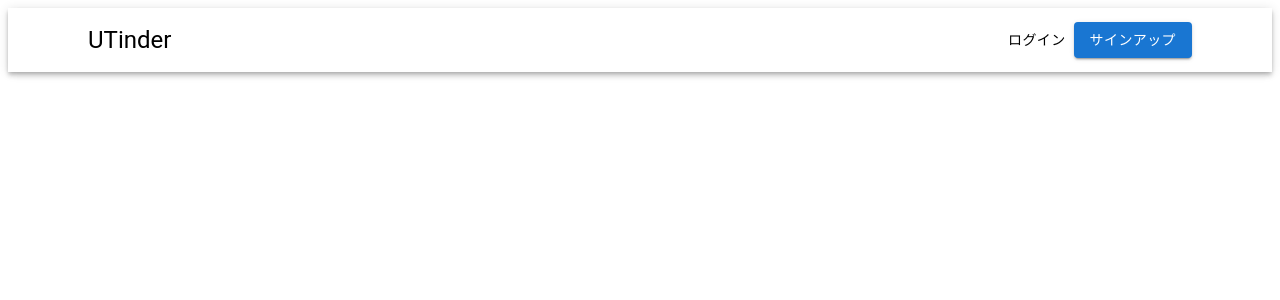
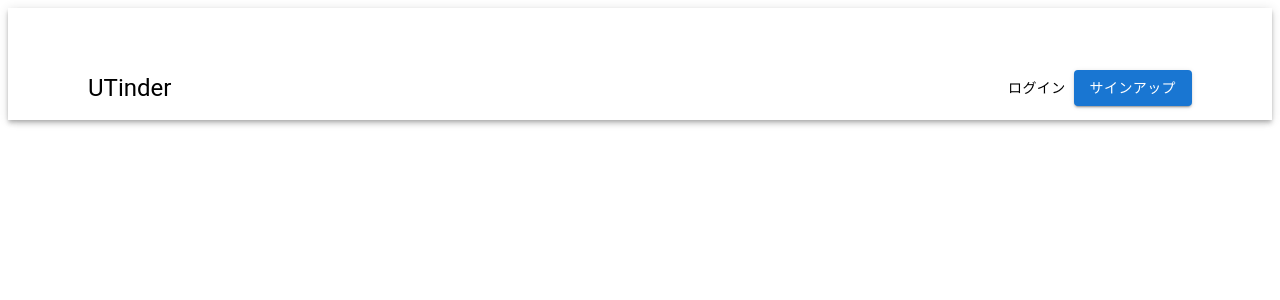
Before and after one commit to miki-yuasa/utinder, a Next.js app: page /utokyo in a window 1280 px wide. Shown: the top 300 px of the page. Built offline with nearby package versions, Linux system fonts and the light colour scheme.

Commit message:
ref: navbar padding

```diff
--- a/src/features/navigation/components/Navigation.tsx
+++ b/src/features/navigation/components/Navigation.tsx
@@ -7,7 +7,7 @@ import { Container } from "@/components/Container/Container"
 
 export const Navigation = () => {
     return (
-        <AppBar position="static" color="transparent" sx={{ backdropFilter: "blur(20px)" }}>
+        <AppBar position="static" color="transparent" sx={{ backdropFilter: "blur(20px)", paddingTop: 6 }}>
             <Container maxWidth='lg'>
                 <Toolbar>
                     <Typography variant="h5" component="div" sx={{ flexGrow: 1 }}>UTinder</Typography>
```
